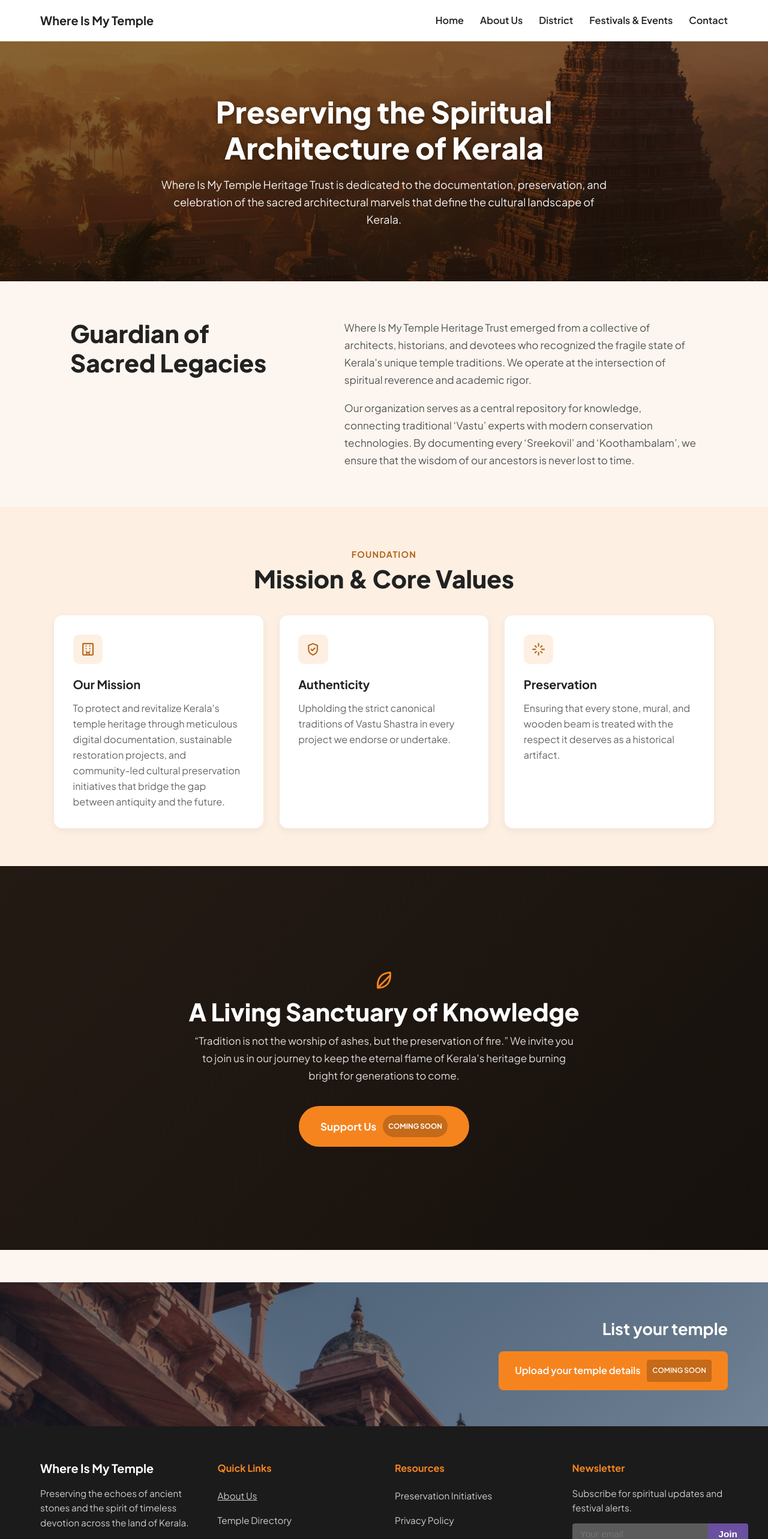
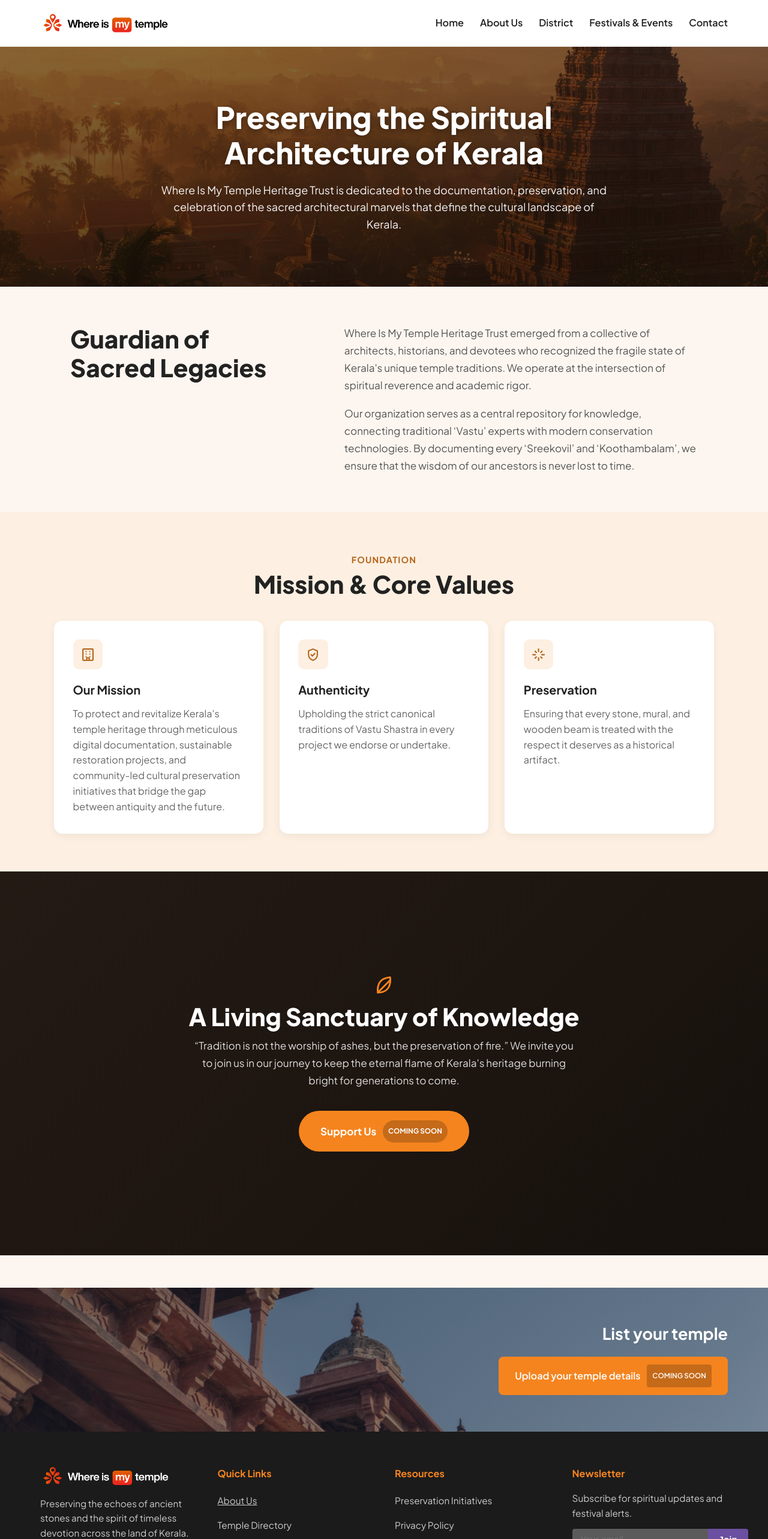
Before and after one commit to sanoopnazeer/where-is-my-temple, a Next.js app: page /about in a window 1280 px wide. Shown: the top 2566 px of the page at 60% size. Built offline with nearby package versions, Linux system fonts and the light colour scheme; a web font is replaced by a local one.

Commit message:
chore: change logo

```diff
--- a/src/components/layout/SiteFooter.module.css
+++ b/src/components/layout/SiteFooter.module.css
@@ -42,9 +42,10 @@
 }
 
 .brand {
-  color: #fff;
+  display: block;
+  width: auto;
+  height: 2.25rem;
   margin: 0 0 0.75rem;
-  font-size: 1.1rem;
 }
 
 .tagline {
--- a/src/components/layout/SiteFooter.tsx
+++ b/src/components/layout/SiteFooter.tsx
@@ -1,3 +1,4 @@
+import Image from 'next/image'
 import Link from 'next/link'
 
 import styles from './SiteFooter.module.css'
@@ -14,7 +15,13 @@ export function SiteFooter() {
     <footer className={styles.footer}>
       <div className={styles.columns}>
         <div className={styles.brandColumn}>
-          <h2 className={styles.brand}>Where&nbsp;Is&nbsp;My&nbsp;Temple</h2>
+          <Image
+            src="/images/logo/logo-light.png"
+            alt="Where Is My Temple"
+            width={2987}
+            height={551}
+            className={styles.brand}
+          />
           <p className={styles.tagline}>
             Preserving the echoes of ancient stones and the spirit of timeless devotion across the
             land of Kerala.
--- a/src/components/layout/SiteHeader.module.css
+++ b/src/components/layout/SiteHeader.module.css
@@ -17,11 +17,21 @@
 }
 
 .logo {
-  font-size: 1.1rem;
-  font-weight: 700;
-  color: #222;
-  text-decoration: none;
-  white-space: nowrap;
+  display: flex;
+  align-items: center;
+  flex-shrink: 0;
+}
+
+.logoImage {
+  display: block;
+  width: auto;
+  height: 2.25rem;
+}
+
+@media (max-width: 480px) {
+  .logoImage {
+    height: 1.75rem;
+  }
 }
 
 .nav {
--- a/src/components/layout/SiteHeader.tsx
+++ b/src/components/layout/SiteHeader.tsx
@@ -1,6 +1,7 @@
 'use client'
 
 import { useState } from 'react'
+import Image from 'next/image'
 import Link from 'next/link'
 
 import { CloseIcon, MenuIcon, SearchIcon } from '@/components/icons/TempleIcons'
@@ -25,7 +26,14 @@ export function SiteHeader() {
     <header className={styles.header}>
       <div className={styles.inner}>
         <Link href="/" className={styles.logo} onClick={() => setIsMenuOpen(false)}>
-          Where&nbsp;Is&nbsp;My&nbsp;Temple
+          <Image
+            src="/images/logo/logo-dark.png"
+            alt="Where Is My Temple"
+            width={2987}
+            height={551}
+            priority
+            className={styles.logoImage}
+          />
         </Link>
 
         <nav className={styles.nav} aria-label="Primary">
```
Also changed, not shown: public/images/logo/logo-dark.png (added), public/images/logo/logo-light.png (added).
